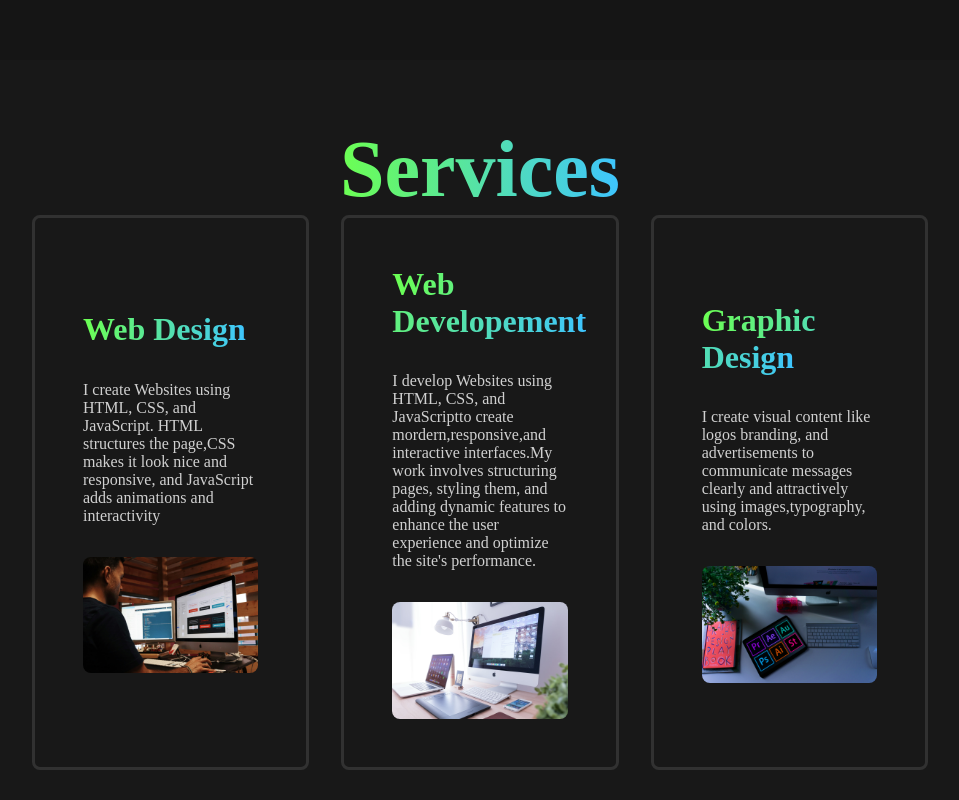
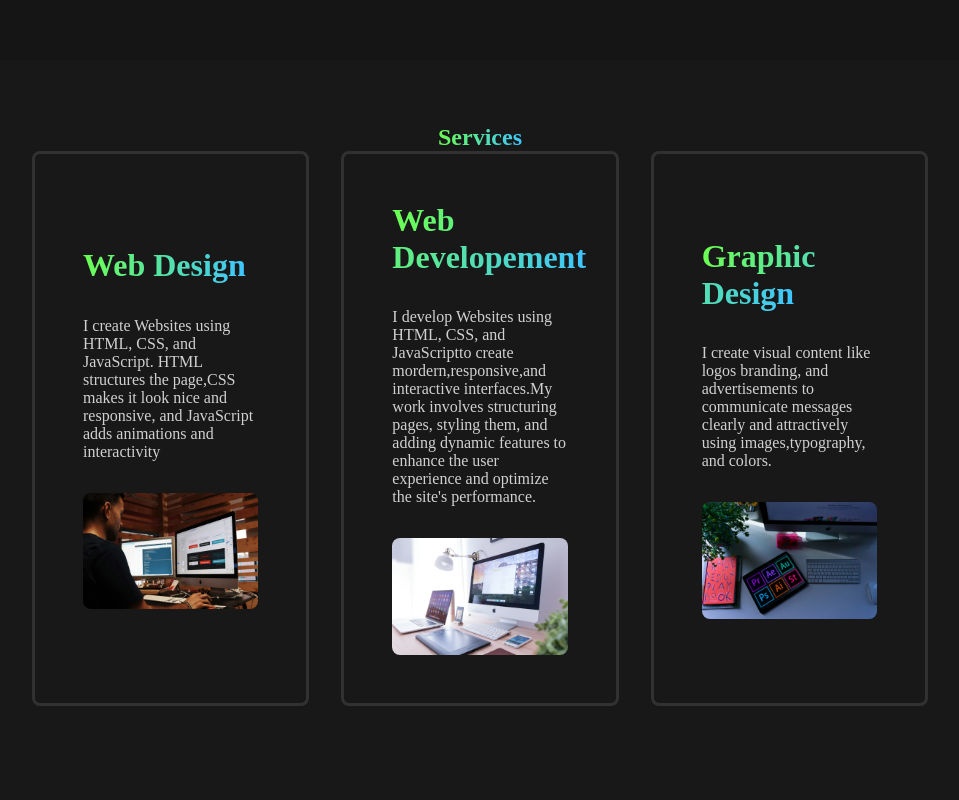
Before and after one commit to Hissein-yaya/portfolio, a plain HTML site: page index.html in a window 1280 px wide. Shown: the part 1540-2340 px from the top of the page, without its empty margins (160-1119 px from the left). Drawn offline with nearby package versions, Linux system fonts and the light colour scheme.

Commit message:
Update style.css
Update style.css font-size: 5em;

```diff
--- a/style.css
+++ b/style.css
@@ -208,7 +208,7 @@ section{
 }
 .header{
   text-align: center;
-  font-size: 5em;
+
   margin: 0.em 0;
 }
 .services-container{
```
